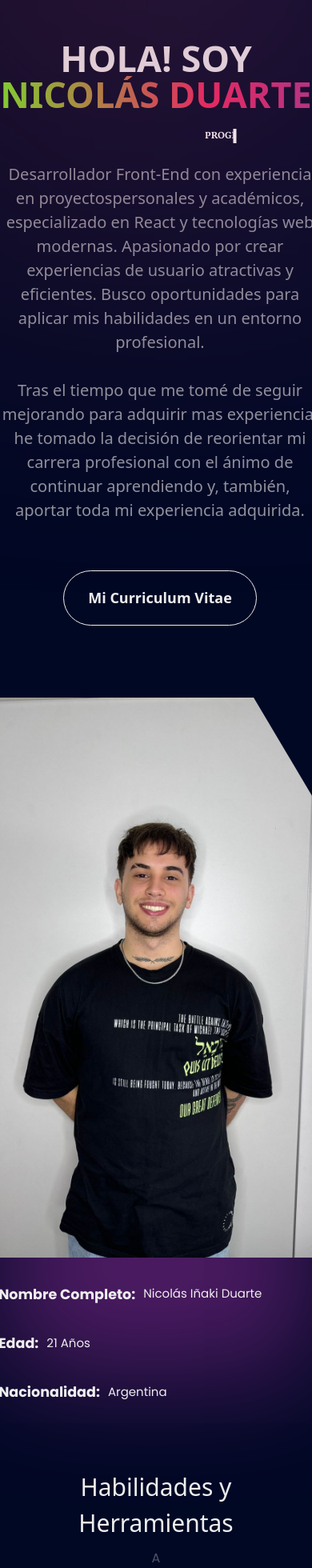
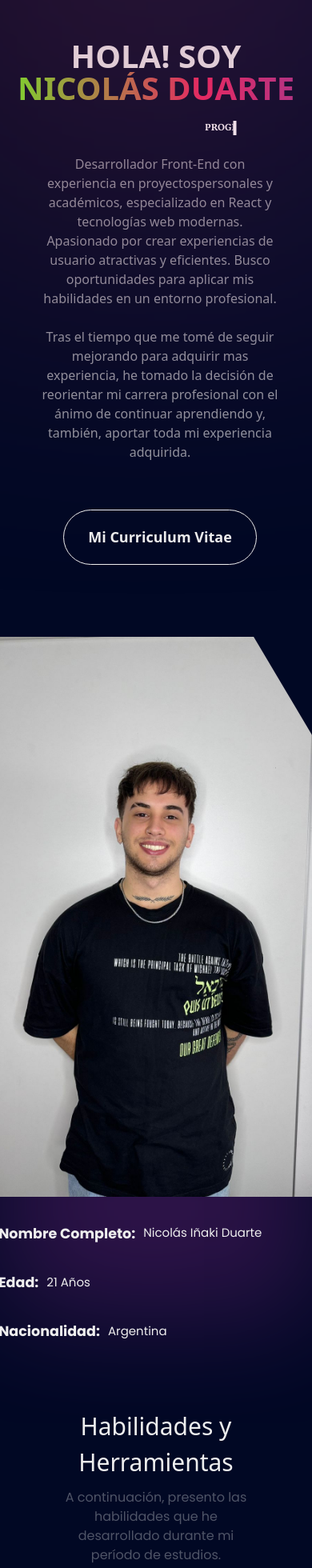
Before and after one commit to Nicollorente/my-portfolio-nicolas-duarte, a React (Vite) app: page / in a window 390 px wide. Shown: the top 1960 px of the page at 80% size. Built offline with nearby package versions, Linux system fonts and the light colour scheme; a web font is replaced by a local one.

Commit message:
Cambios en el css

```diff
--- a/src/App.css
+++ b/src/App.css
@@ -674,9 +674,9 @@ left: 100px;
     text-align: center;
     width: 100%;
     height: auto;
-    margin: 0;
+    margin: 0 ;
     padding: 0;
-    font-size: 45px;
+    font-size: 40px;
     overflow-wrap: break-word;
     word-break: break-word;
 }
@@ -693,7 +693,8 @@ left: 100px;
 }
 
 #inicio .content .des .text{
-    font-size: 20px;
+    font-size: 16px;
+    padding: 0 50px;
 }
 
 #inicio .avatar{
@@ -741,7 +742,6 @@ left: 100px;
     font-size: 30px;
     display: flex;
     flex-direction: row;
-    padding: 0 30px;
 }
 
 #habilidades .titulo-principal .des{
@@ -749,7 +749,6 @@ left: 100px;
     font-size: 16px;
     width: 100%;
     height: 100%;
-    padding: 0 60px;
     overflow-wrap: break-word;
     word-break: break-word;
     white-space: normal;
@@ -801,7 +800,6 @@ section.skills {
     flex-direction: column;
     justify-content: center;
     align-items: center;
-    padding: 0 50px;
     overflow-wrap: break-word;
     word-break: break-word;
     white-space: normal;
@@ -836,7 +834,7 @@ section.skills {
 
 #proyectos .list .item .images{
     margin: 0;
-    width: 30%;
+    width: 100%;
     display: flex;
     justify-items: center;
     align-items: center;
@@ -880,7 +878,7 @@ section.skills {
     width: 100%;
     height: 100%;
     font-size: 20px;
-    padding: 0 50px;
+    padding: 0 30px;
     overflow-wrap: break-word;
     word-break: break-word;
     white-space: normal;
```
